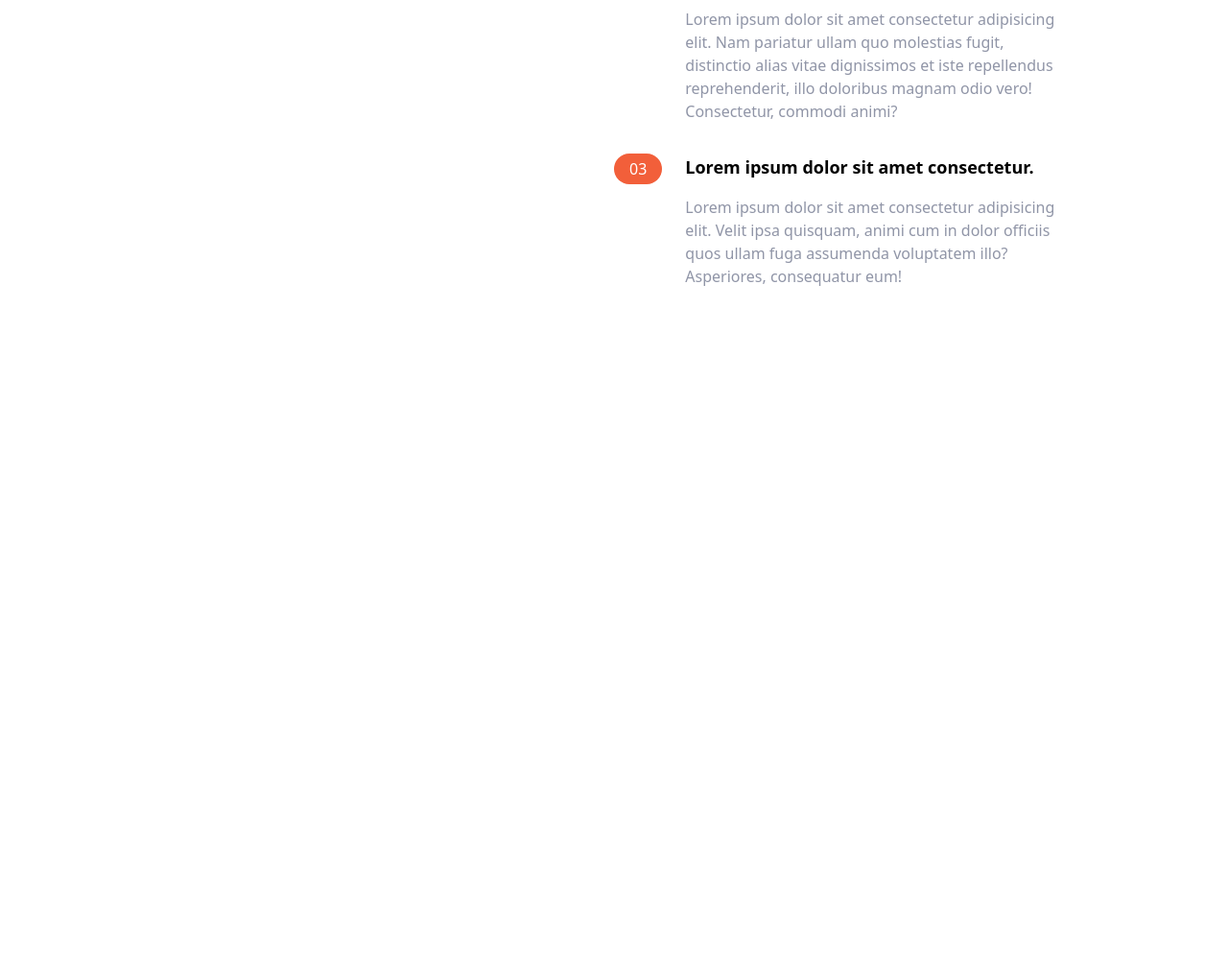
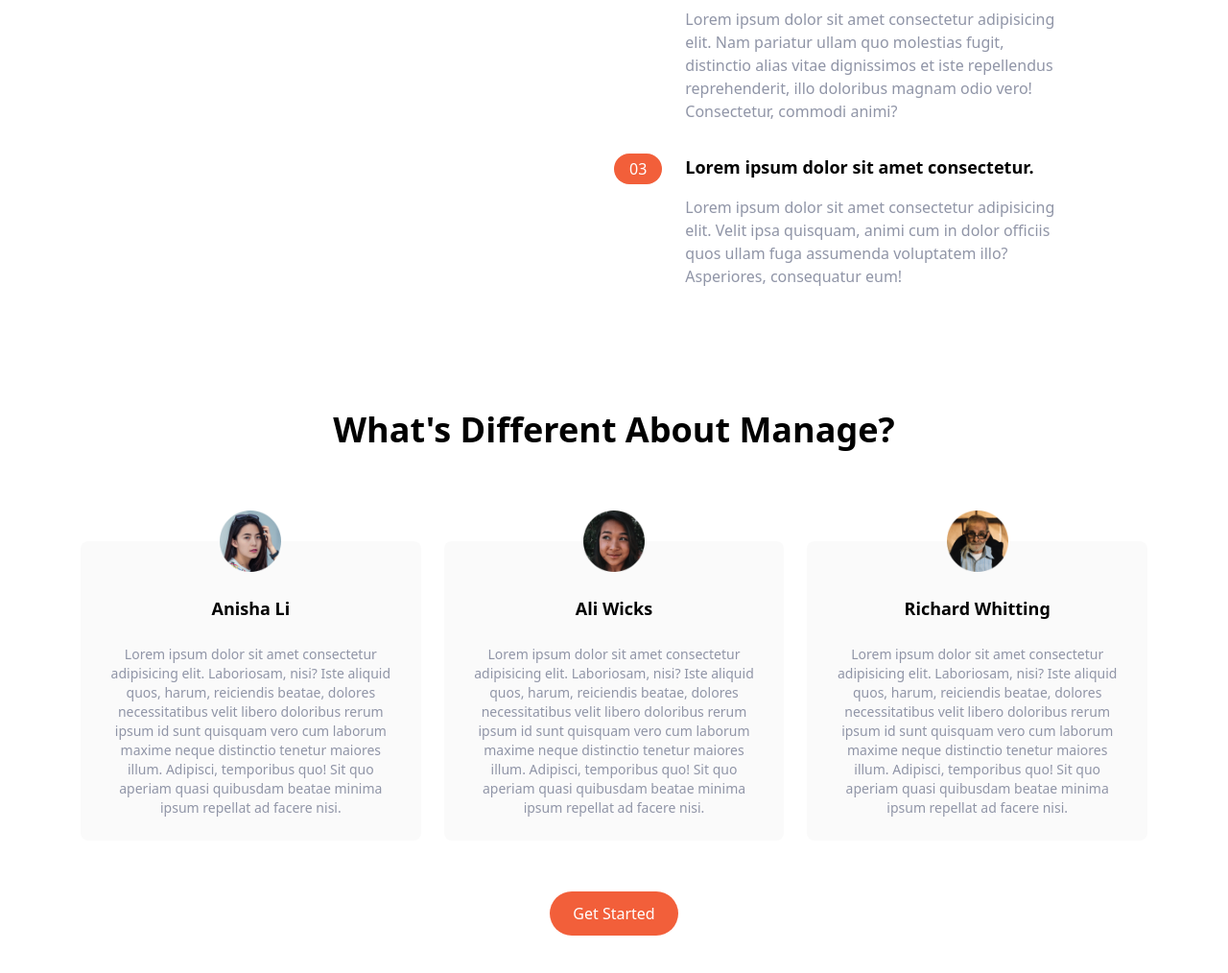
Before and after one commit to prashantpokhrel82/Manage, a website: page index.html in a window 1280 px wide. Shown: the part 844-1858 px from the top of the page at 96% size. Before the commit the page ends 1144 px from the top, so only its background shows below. Drawn offline with Linux system fonts and the light colour scheme.

Commit message:
testimonials added

```diff
--- a/index.html
+++ b/index.html
@@ -174,5 +174,71 @@
         </div>
       </div>
     </section>
+
+    <!-- Testimonials -->
+    <section id="testimonials">
+      <!-- Container to heading and testimonial blocks -->
+      <div class="max-w-6xl px-5 mx-auto mt-32 text-center">
+        <!-- Heading -->
+        <h2 class="text-4xl font-bold text-center">
+          What's Different About Manage?
+        </h2>
+        <!-- Testimonials Container -->
+        <div class="flex flex-col mt-24 md:flex-row space-x-6">
+          <!-- testimonial 1 -->
+          <div
+            class="flex flex-col items-center p-6 space-y-6 rounded-lg bg-veryLightGray md:w-1/3"
+          >
+            <img src="img/avatar-anisha.png" class="w-16 -mt-14" alt="" />
+            <h5 class="text-lg font-bold">Anisha Li</h5>
+            <p class="text-sm text-darkGrayishBlue">
+              Lorem ipsum dolor sit amet consectetur adipisicing elit.
+              Laboriosam, nisi? Iste aliquid quos, harum, reiciendis beatae,
+              dolores necessitatibus velit libero doloribus rerum ipsum id sunt
+              quisquam vero cum laborum maxime neque distinctio tenetur maiores
+              illum. Adipisci, temporibus quo! Sit quo aperiam quasi quibusdam
+              beatae minima ipsum repellat ad facere nisi.
+            </p>
+          </div>
+          <!-- testimonial 2 -->
+          <div
+            class="hidden flex-col items-center p-6 space-y-6 rounded-lg bg-veryLightGray md:w-1/3 md:flex"
+          >
+            <img src="img/avatar-ali.png" class="w-16 -mt-14" alt="" />
+            <h5 class="text-lg font-bold">Ali Wicks</h5>
+            <p class="text-sm text-darkGrayishBlue">
+              Lorem ipsum dolor sit amet consectetur adipisicing elit.
+              Laboriosam, nisi? Iste aliquid quos, harum, reiciendis beatae,
+              dolores necessitatibus velit libero doloribus rerum ipsum id sunt
+              quisquam vero cum laborum maxime neque distinctio tenetur maiores
+              illum. Adipisci, temporibus quo! Sit quo aperiam quasi quibusdam
+              beatae minima ipsum repellat ad facere nisi.
+            </p>
+          </div>
+          <!-- testimonial 3 -->
+          <div
+            class="hidden flex-col items-center p-6 space-y-6 rounded-lg bg-veryLightGray md:w-1/3 md:flex"
+          >
+            <img src="img/avatar-richard.png" class="w-16 -mt-14" alt="" />
+            <h5 class="text-lg font-bold">Richard Whitting</h5>
+            <p class="text-sm text-darkGrayishBlue">
+              Lorem ipsum dolor sit amet consectetur adipisicing elit.
+              Laboriosam, nisi? Iste aliquid quos, harum, reiciendis beatae,
+              dolores necessitatibus velit libero doloribus rerum ipsum id sunt
+              quisquam vero cum laborum maxime neque distinctio tenetur maiores
+              illum. Adipisci, temporibus quo! Sit quo aperiam quasi quibusdam
+              beatae minima ipsum repellat ad facere nisi.
+            </p>
+          </div>
+        </div>
+        <div class="my-16">
+          <a
+            href="#"
+            class="p-3 px-6 text-center text-white bg-brightRed hover:bg-brightRedLight rounded-full"
+            >Get Started</a
+          >
+        </div>
+      </div>
+    </section>
   </body>
 </html>
```
Also changed, not shown: css/main.css.
